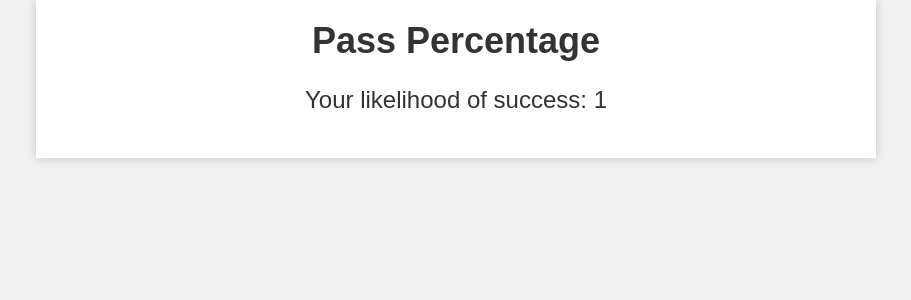
After one commit to ablaikie103/retirement-planning, a Flask app: template templates/sim_result.html in a window 1280 px wide. The commit adds this page. Shown: the top 300 px of the page, without its empty margins (184-1095 px from the left). Run offline with Flask 2, Linux system fonts and the light colour scheme; the template is opened without the code that fills it: most values are stand-ins (such as "Sample title", 1, 10 or a date in 2020).

Commit message:
Added accumulation phase

```diff
--- a/app.py
+++ b/app.py
@@ -1,4 +1,5 @@
 from calculations import calculate_federal_taxes
+from models import run_monte_carlo_simulation
 from flask import Flask, render_template, request
 
 app = Flask(__name__, template_folder='templates')
@@ -21,5 +22,17 @@ def calculate_taxes():
 
     return render_template('result.html', taxes_owed=taxes_owed_formatted, effective_rate=effective_rate_formatted)
 
+@app.route('/simulate_retirement', methods=['POST'])
+def simulate_retirement():
+    amount_saved = float(request.form['amount_saved'])
+    desired_spending = float(request.form['desired_spending'])
+    contributions = float(request.form['contributions'])
+
+    pass_percentage, fail_percentage = run_monte_carlo_simulation(amount_saved, desired_spending, contributions, 30, 30, 0.8, 200)
+    pass_percentage_formatted = '{:.1%}'.format(pass_percentage/100)
+
+    return render_template('sim_result.html', pass_percentage=pass_percentage_formatted)
+
+
 if __name__ == '__main__':
     app.run(debug=True)
--- a/calculations.py
+++ b/calculations.py
@@ -110,6 +110,9 @@ def calculate_federal_taxes(regular_income, capital_gains, social_security_benef
     tax_liability = calculate_tax_liability(taxable_income, income_tax_brackets[filing_status])
     capital_gains_tax_liability = calculate_long_term_capital_gains_tax_liability(taxable_income, capital_gains, capital_gains_tax_brackets[filing_status])
     total_taxes_owed = max(tax_liability + capital_gains_tax_liability,0)
-    effective_tax_rate = total_taxes_owed / (regular_income + capital_gains + social_security_benefits)
 
+    if regular_income + capital_gains + social_security_benefits > 0:
+        effective_tax_rate = total_taxes_owed / (regular_income + capital_gains + social_security_benefits)
+    else:
+        effective_tax_rate = 0
     return (total_taxes_owed, effective_tax_rate)
--- a/configs/market_returns.json
+++ b/configs/market_returns.json
@@ -1,5 +1,5 @@
 {
-    "stock_returns": 0.07,
+    "stock_returns": 0.053,
     "stock_std": 0.15,
     "bond_returns": 0.02,
     "bond_std": 0.05,
--- /dev/null
+++ b/templates/sim_result.html
@@ -0,0 +1,40 @@
+<!DOCTYPE html>
+<html>
+  <head>
+    <meta charset="UTF-8">
+    <meta name="viewport" content="width=device-width, initial-scale=1.0">
+    <title>Retirement Simulation Results</title>
+    <style>
+      body {
+        font-family: Arial, sans-serif;
+        background-color: #f2f2f2;
+        margin: 0;
+        padding: 0;
+      }
+      .container {
+        max-width: 800px;
+        margin: 0 auto;
+        padding: 20px;
+        background-color: #fff;
+        box-shadow: 0 0 10px rgba(0, 0, 0, 0.2);
+      }
+      h1 {
+        font-size: 36px;
+        margin-top: 0;
+        text-align: center;
+        color: #333;
+      }
+      p {
+        font-size: 24px;
+        text-align: center;
+        color: #333;
+      }
+    </style>
+  </head>
+  <body>
+    <div class="container">
+      <h1>Pass Percentage</h1>
+      <p>Your likelihood of success: {{ pass_percentage }}</p>
+    </div>
+  </body>
+</html>
```
Also changed, not shown: models.py (+10 -8 lines), templates/index.html (+11 -0 lines).
